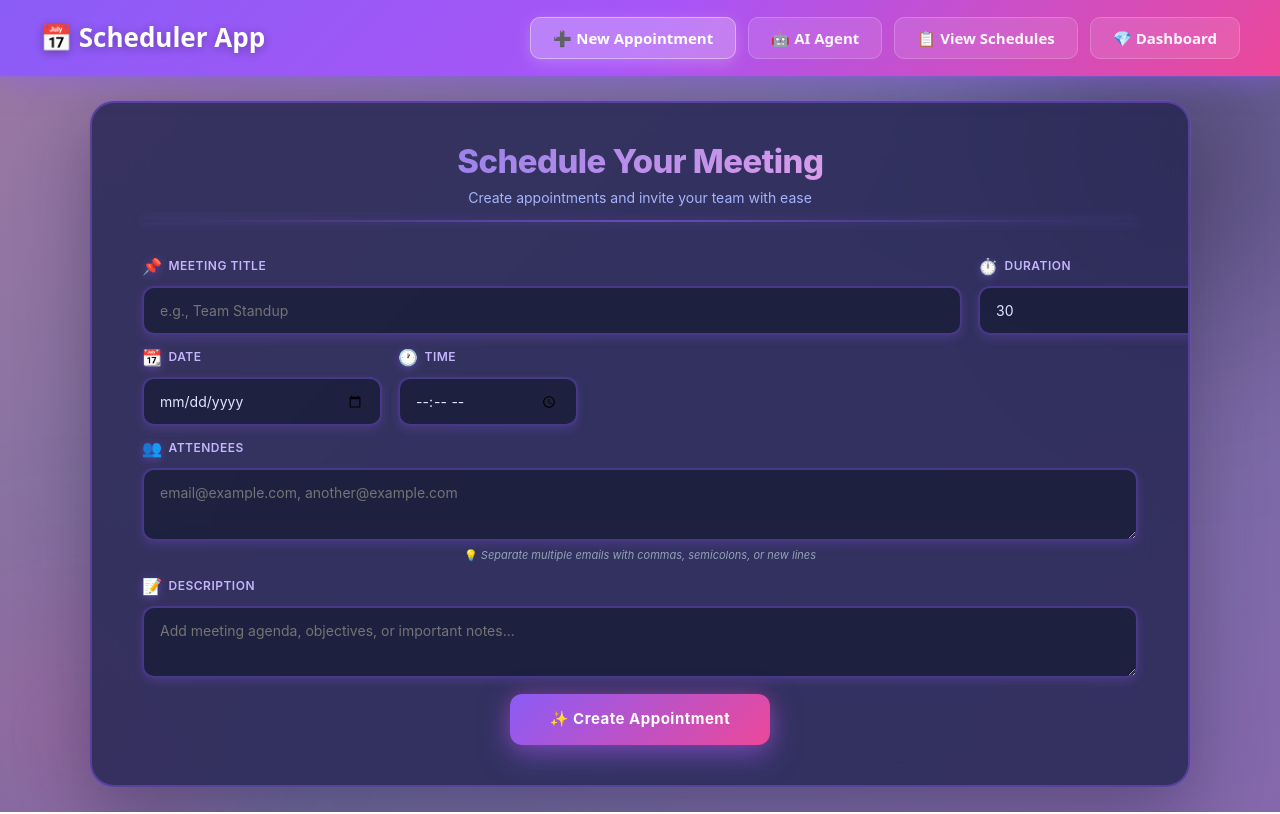
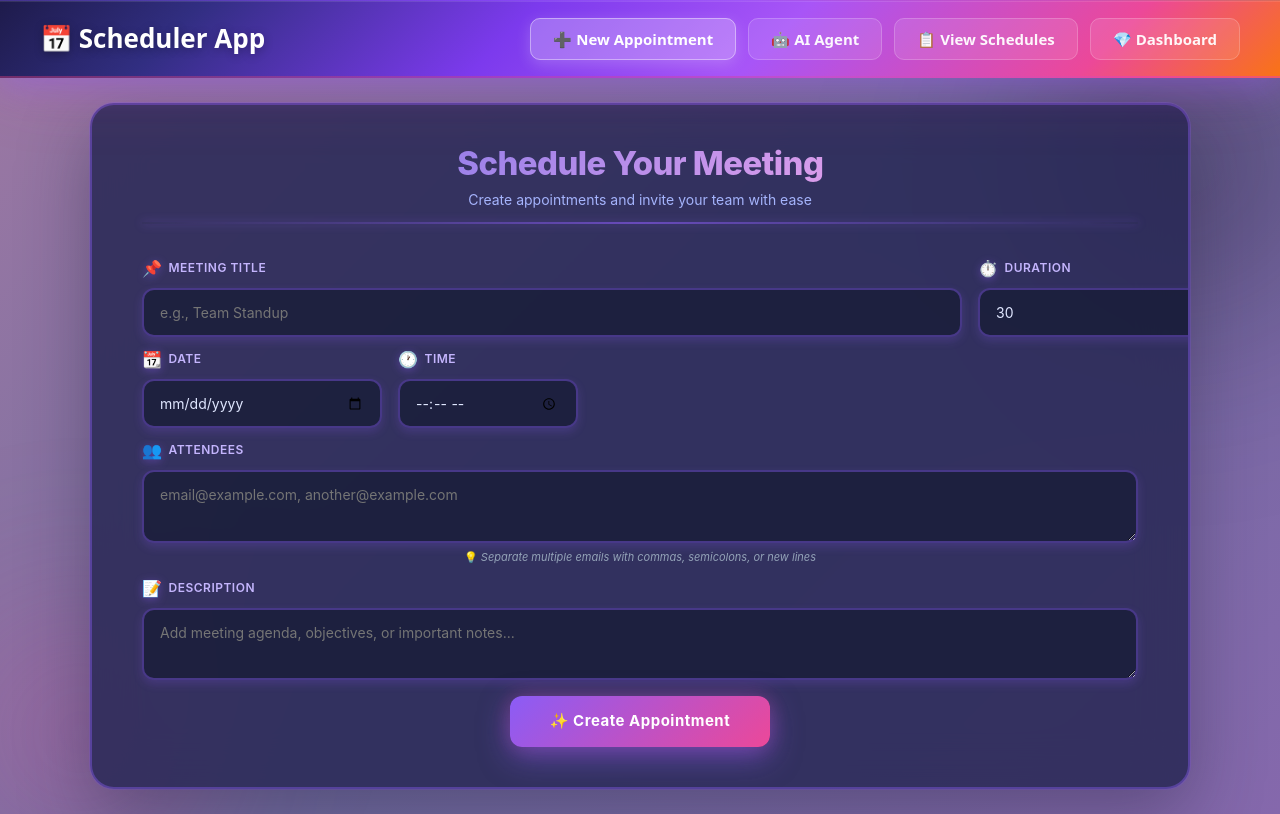
Before and after one commit to vonaraWije/Scheduler-App, a React (Vite) app in the folder client/: page / in a window 1280 px wide. Built offline with nearby package versions, Linux system fonts and the light colour scheme.

Commit message:
style: Update NavigationBar styles for improved aesthetics

```diff
--- a/client/src/components/NavigationBar.jsx
+++ b/client/src/components/NavigationBar.jsx
@@ -3,17 +3,18 @@ import { Link, useLocation } from "react-router-dom";
 
 const navStyles = {
   navbar: {
-    background: "linear-gradient(135deg, #8b5cf6 0%, #a855f7 50%, #ec4899 100%)",
-    backdropFilter: "blur(15px)",
+    background: "linear-gradient(135deg, #1e1b4b 0%, #312e81 15%, #7c3aed 40%, #a855f7 60%, #ec4899 85%, #f97316 100%)",
+    backdropFilter: "blur(20px)",
     padding: "18px 40px",
-    boxShadow: "0 4px 30px rgba(139, 92, 246, 0.5), 0 0 0 1px rgba(139, 92, 246, 0.3)",
+    boxShadow: "0 8px 32px rgba(139, 92, 246, 0.4), 0 0 80px rgba(236, 72, 153, 0.2), inset 0 1px 0 rgba(255, 255, 255, 0.1)",
     position: "sticky",
     top: 0,
     zIndex: 1000,
     display: "flex",
     justifyContent: "space-between",
     alignItems: "center",
-    borderBottom: "1px solid rgba(236, 72, 153, 0.3)",
+    borderBottom: "2px solid rgba(236, 72, 153, 0.4)",
+    borderTop: "1px solid rgba(139, 92, 246, 0.3)",
   },
   brand: {
     fontSize: 26,
```
